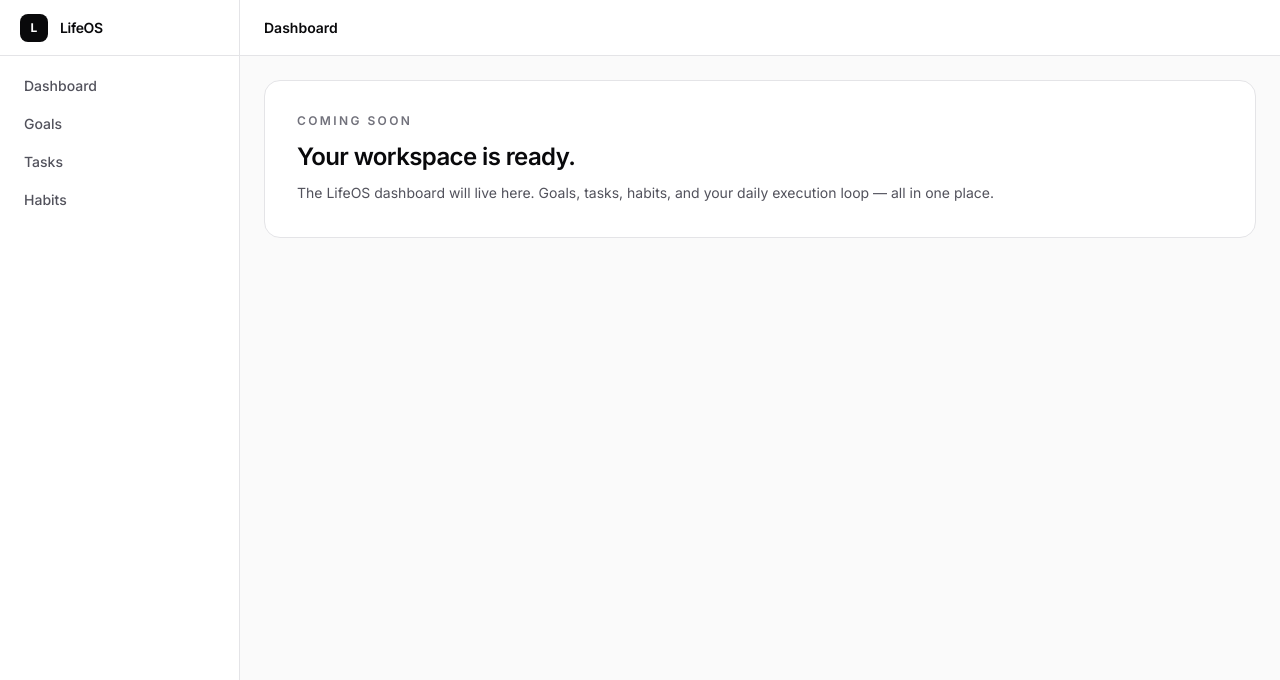
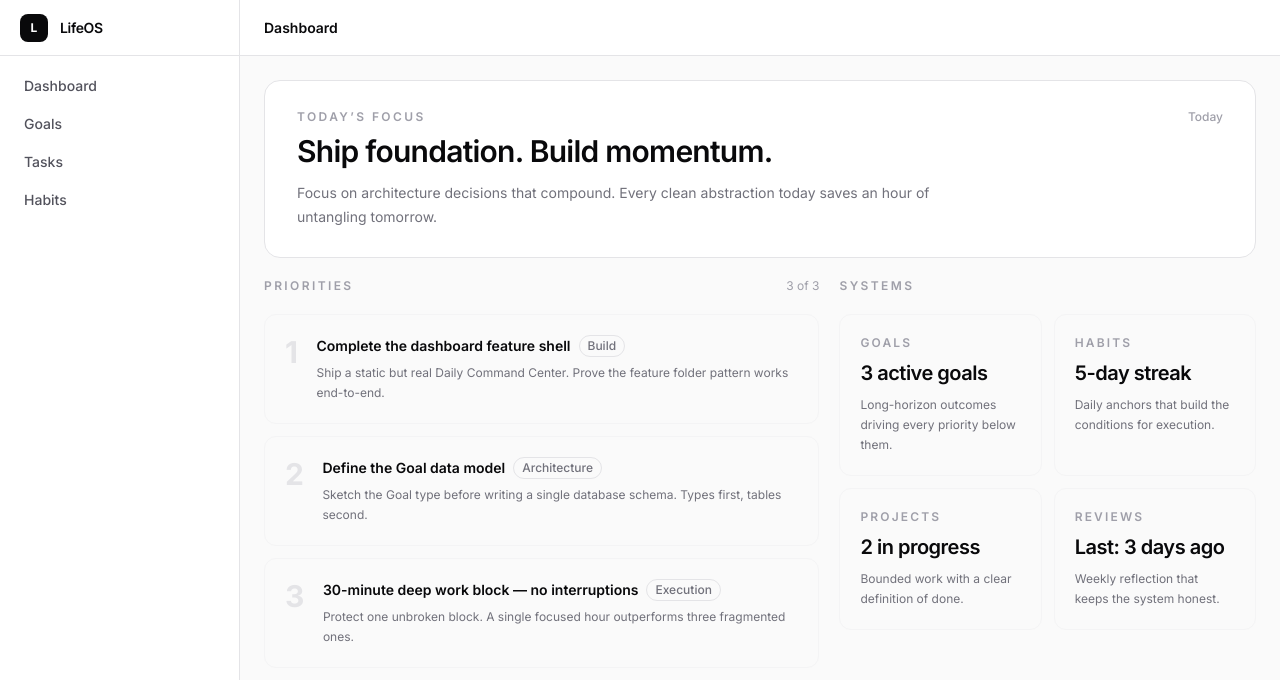
Before and after one commit to Aarjav0802/lifeos, a Next.js app: page /dashboard in a window 1280 px wide. Shown: the top 680 px of the page. Built offline with nearby package versions, Linux system fonts and the light colour scheme.

Commit message:
Add Daily Command Center dashboard

```diff
--- a/src/app/(app)/dashboard/page.tsx
+++ b/src/app/(app)/dashboard/page.tsx
@@ -1,16 +1,19 @@
+import { DailyFocus } from "@/features/dashboard/components/DailyFocus";
+import { PriorityList } from "@/features/dashboard/components/PriorityList";
+import { SystemOverview } from "@/features/dashboard/components/SystemOverview";
+import { dashboardData } from "@/features/dashboard/data/dashboard-data";
+
 export default function DashboardPage() {
+  const { focus, priorities, systems } = dashboardData;
+
   return (
-    <div className="rounded-2xl border border-zinc-200 bg-white p-8 dark:border-zinc-800 dark:bg-zinc-900">
-      <p className="text-xs font-semibold uppercase tracking-[0.2em] text-zinc-500 dark:text-zinc-400">
-        Coming soon
-      </p>
-      <h2 className="mt-3 text-2xl font-semibold tracking-tight text-zinc-950 dark:text-white">
-        Your workspace is ready.
-      </h2>
-      <p className="mt-2 text-sm leading-6 text-zinc-600 dark:text-zinc-400">
-        The LifeOS dashboard will live here. Goals, tasks, habits, and your
-        daily execution loop — all in one place.
-      </p>
+    <div className="flex flex-col gap-5">
+      <DailyFocus focus={focus} />
+
+      <div className="grid gap-5 lg:grid-cols-[1fr_0.75fr]">
+        <PriorityList priorities={priorities} />
+        <SystemOverview systems={systems} />
+      </div>
     </div>
   );
 }
--- /dev/null
+++ b/src/features/dashboard/components/DailyFocus.tsx
@@ -0,0 +1,32 @@
+import type { DailyFocusData } from "@/features/dashboard/data/dashboard-data";
+
+type DailyFocusProps = {
+  focus: DailyFocusData;
+};
+
+
+export function DailyFocus({ focus }: DailyFocusProps) {
+  return (
+    <div className="rounded-2xl border border-zinc-200 bg-white px-8 py-7 dark:border-zinc-800 dark:bg-zinc-900">
+      <div className="flex flex-col gap-5 sm:flex-row sm:items-start sm:justify-between">
+        <div className="max-w-2xl">
+          <p className="text-xs font-semibold uppercase tracking-[0.2em] text-zinc-400 dark:text-zinc-500">
+            Today&rsquo;s focus
+          </p>
+          <h2 className="mt-2 text-2xl font-semibold tracking-tight text-zinc-950 dark:text-white sm:text-3xl">
+            {focus.intention}
+          </h2>
+          <p className="mt-3 text-sm leading-6 text-zinc-500 dark:text-zinc-400">
+            {focus.context}
+          </p>
+        </div>
+
+        <div className="shrink-0 sm:text-right">
+          <p className="text-xs font-medium text-zinc-400 dark:text-zinc-500">
+            {focus.date}
+          </p>
+        </div>
+      </div>
+    </div>
+  );
+}
--- /dev/null
+++ b/src/features/dashboard/components/PriorityItem.tsx
@@ -0,0 +1,35 @@
+import type { Priority } from "@/features/dashboard/data/dashboard-data";
+
+type PriorityItemProps = {
+  priority: Priority;
+};
+
+
+export function PriorityItem({ priority }: PriorityItemProps) {
+  return (
+    <li className="flex gap-5 rounded-xl border border-zinc-100 bg-zinc-50 p-5 dark:border-zinc-800 dark:bg-zinc-900/50">
+      {/* Rank */}
+      <span
+        aria-label={`Priority ${priority.rank}`}
+        className="mt-0.5 shrink-0 text-3xl font-bold leading-none tracking-tighter text-zinc-200 dark:text-zinc-700"
+      >
+        {priority.rank}
+      </span>
+
+      {/* Content */}
+      <div className="min-w-0">
+        <div className="flex flex-wrap items-center gap-2">
+          <h3 className="text-sm font-semibold text-zinc-950 dark:text-white">
+            {priority.title}
+          </h3>
+          <span className="rounded-full border border-zinc-200 px-2 py-0.5 text-xs font-medium text-zinc-500 dark:border-zinc-700 dark:text-zinc-400">
+            {priority.category}
+          </span>
+        </div>
+        <p className="mt-1.5 text-xs leading-5 text-zinc-500 dark:text-zinc-400">
+          {priority.description}
+        </p>
+      </div>
+    </li>
+  );
+}
--- /dev/null
+++ b/src/features/dashboard/components/PriorityList.tsx
@@ -0,0 +1,30 @@
+import { PriorityItem } from "@/features/dashboard/components/PriorityItem";
+import type { Priority } from "@/features/dashboard/data/dashboard-data";
+
+type PriorityListProps = {
+  priorities: Priority[];
+};
+
+export function PriorityList({ priorities }: PriorityListProps) {
+  return (
+    <section aria-labelledby="priorities-heading">
+      <div className="mb-5 flex items-baseline justify-between">
+        <h2
+          id="priorities-heading"
+          className="text-xs font-semibold uppercase tracking-[0.2em] text-zinc-400 dark:text-zinc-500"
+        >
+          Priorities
+        </h2>
+        <span className="text-xs text-zinc-400 dark:text-zinc-500">
+          {priorities.length} of 3
+        </span>
+      </div>
+
+      <ol className="flex flex-col gap-3">
+        {priorities.map((priority) => (
+          <PriorityItem key={priority.id} priority={priority} />
+        ))}
+      </ol>
+    </section>
+  );
+}
--- /dev/null
+++ b/src/features/dashboard/components/SystemCard.tsx
@@ -0,0 +1,22 @@
+import type { SystemMetric } from "@/features/dashboard/data/dashboard-data";
+
+type SystemCardProps = {
+  system: SystemMetric;
+};
+
+
+export function SystemCard({ system }: SystemCardProps) {
+  return (
+    <article className="rounded-xl border border-zinc-100 bg-zinc-50 p-5 dark:border-zinc-800 dark:bg-zinc-900/50">
+      <p className="text-xs font-semibold uppercase tracking-[0.18em] text-zinc-400 dark:text-zinc-500">
+        {system.name}
+      </p>
+      <p className="mt-2 text-xl font-semibold tracking-tight text-zinc-950 dark:text-white">
+        {system.metric}
+      </p>
+      <p className="mt-2 text-xs leading-5 text-zinc-500 dark:text-zinc-400">
+        {system.description}
+      </p>
+    </article>
+  );
+}
--- /dev/null
+++ b/src/features/dashboard/components/SystemOverview.tsx
@@ -0,0 +1,27 @@
+import { SystemCard } from "@/features/dashboard/components/SystemCard";
+import type { SystemMetric } from "@/features/dashboard/data/dashboard-data";
+
+type SystemOverviewProps = {
+  systems: SystemMetric[];
+};
+
+export function SystemOverview({ systems }: SystemOverviewProps) {
+  return (
+    <section aria-labelledby="systems-heading">
+      <div className="mb-5">
+        <h2
+          id="systems-heading"
+          className="text-xs font-semibold uppercase tracking-[0.2em] text-zinc-400 dark:text-zinc-500"
+        >
+          Systems
+        </h2>
+      </div>
+
+      <div className="grid grid-cols-2 gap-3">
+        {systems.map((system) => (
+          <SystemCard key={system.id} system={system} />
+        ))}
+      </div>
+    </section>
+  );
+}
--- /dev/null
+++ b/src/features/dashboard/data/dashboard-data.ts
@@ -0,0 +1,97 @@
+export type DailyFocusData = {
+
+  intention: string;
+
+  context: string;
+
+  date: string;
+};
+
+export type Priority = {
+  id: string;
+
+  rank: 1 | 2 | 3;
+  title: string;
+
+  category: string;
+  description: string;
+};
+
+export type SystemMetric = {
+  id: string;
+  name: string;
+
+  metric: string;
+
+  description: string;
+};
+
+export type DashboardData = {
+  focus: DailyFocusData;
+  priorities: Priority[];
+  systems: SystemMetric[];
+};
+
+
+export const dashboardData: DashboardData = {
+  focus: {
+    intention: "Ship foundation. Build momentum.",
+    context:
+      "Focus on architecture decisions that compound. Every clean abstraction today saves an hour of untangling tomorrow.",
+    date: "Today",
+  },
+
+  priorities: [
+    {
+      id: "p1",
+      rank: 1,
+      title: "Complete the dashboard feature shell",
+      category: "Build",
+      description:
+        "Ship a static but real Daily Command Center. Prove the feature folder pattern works end-to-end.",
+    },
+    {
+      id: "p2",
+      rank: 2,
+      title: "Define the Goal data model",
+      category: "Architecture",
+      description:
+        "Sketch the Goal type before writing a single database schema. Types first, tables second.",
+    },
+    {
+      id: "p3",
+      rank: 3,
+      title: "30-minute deep work block — no interruptions",
+      category: "Execution",
+      description:
+        "Protect one unbroken block. A single focused hour outperforms three fragmented ones.",
+    },
+  ],
+
+  systems: [
+    {
+      id: "s1",
+      name: "Goals",
+      metric: "3 active goals",
+      description: "Long-horizon outcomes driving every priority below them.",
+    },
+    {
+      id: "s2",
+      name: "Habits",
+      metric: "5-day streak",
+      description: "Daily anchors that build the conditions for execution.",
+    },
+    {
+      id: "s3",
+      name: "Projects",
+      metric: "2 in progress",
+      description: "Bounded work with a clear definition of done.",
+    },
+    {
+      id: "s4",
+      name: "Reviews",
+      metric: "Last: 3 days ago",
+      description: "Weekly reflection that keeps the system honest.",
+    },
+  ],
+};
```
